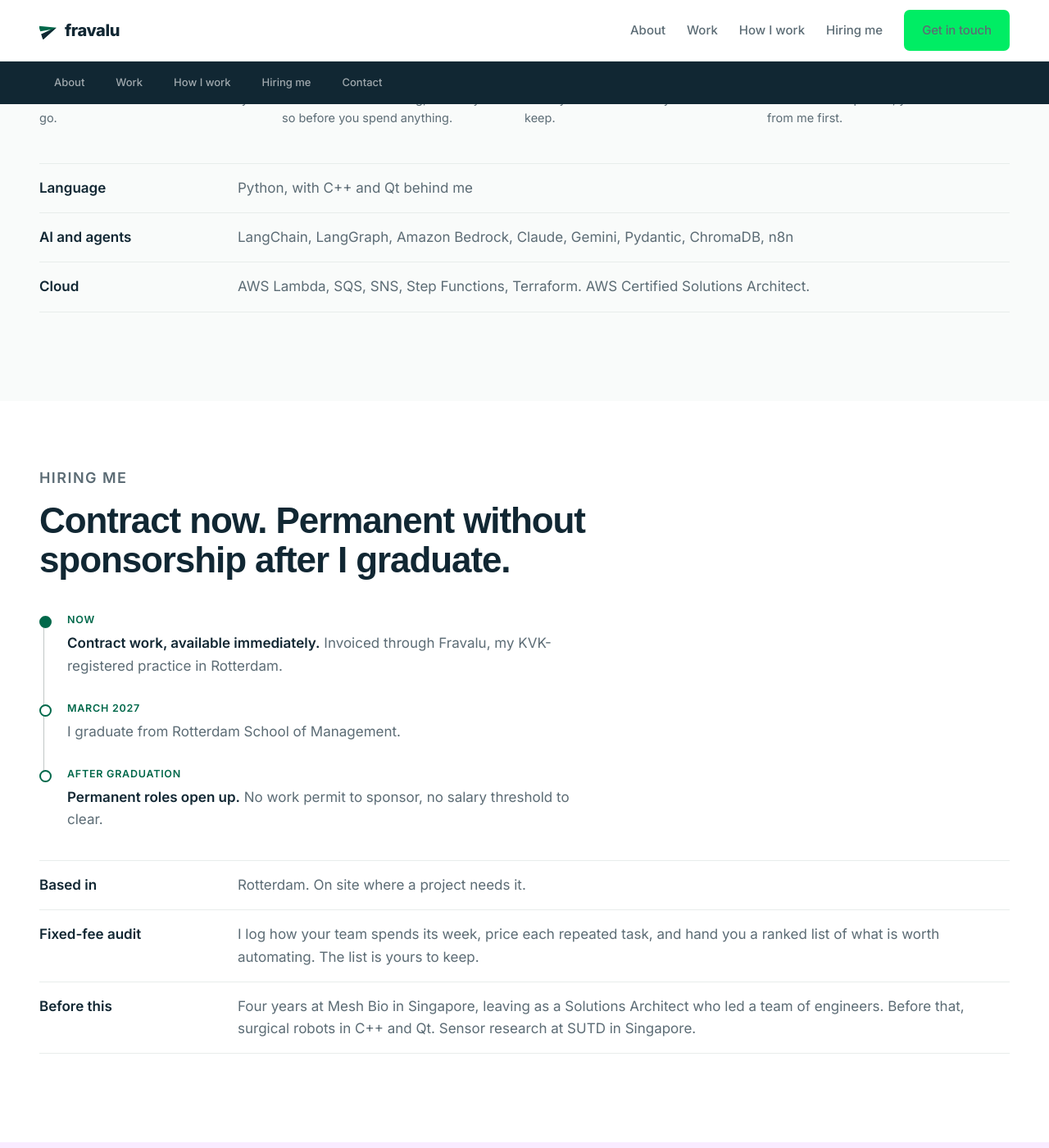
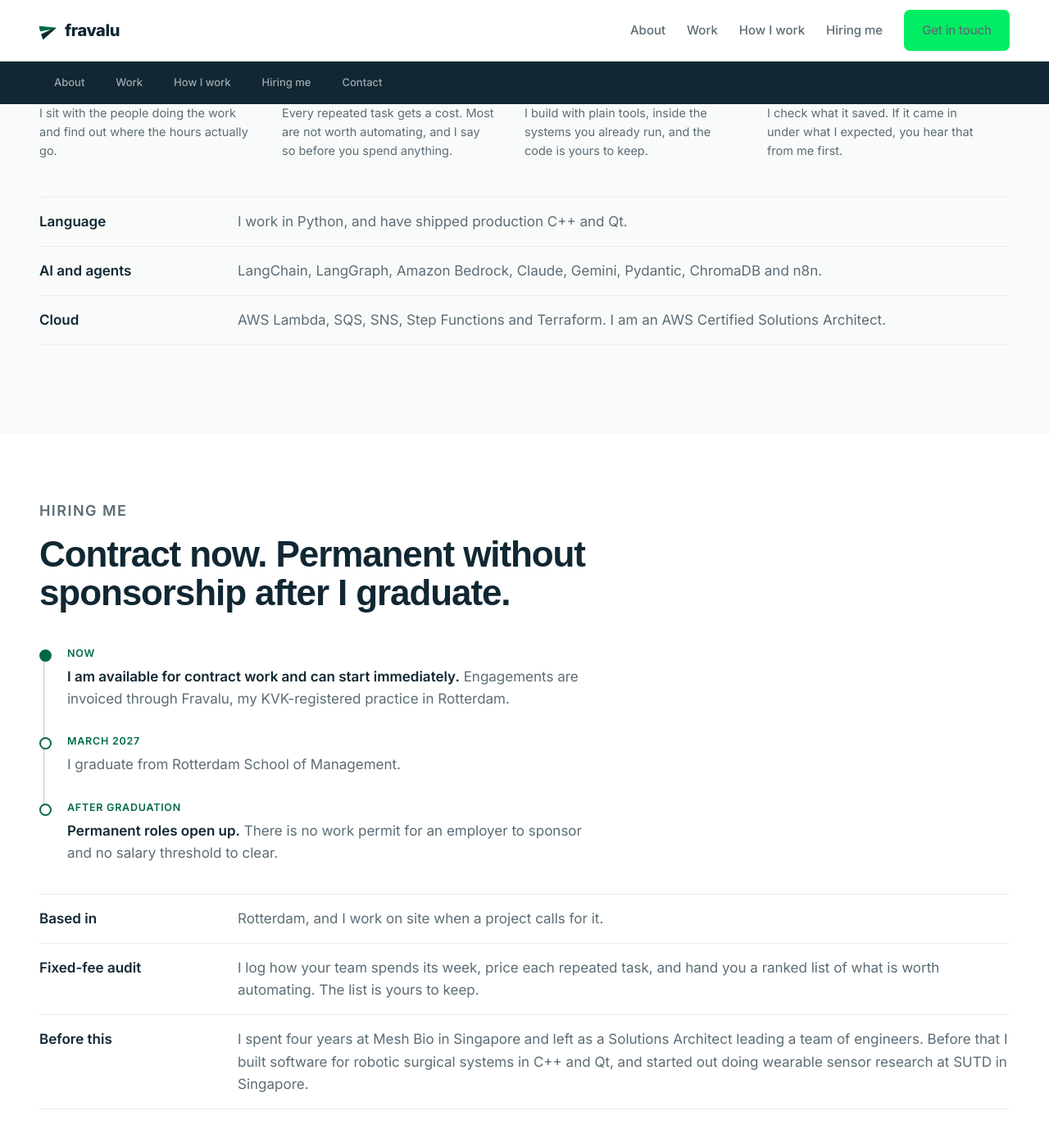
Before and after one commit to alvee1994/fra-valu-site, a Jekyll site: the page built from index.md, in a window 1280 px wide and 1400 px high, scrolled down 3046 px. Shown: the whole window at 82% size. Built offline with Jekyll 4.4.1, drawn with Linux system fonts in a browser that asks for light colours; some web fonts are replaced; some of the changed text lies outside the part shown.

Commit message:
Restore full sentences where the trim went too far
The previous pass cut justification, and took some copy down to fragments
with it. "Before that, surgical robots in C++ and Qt" reads as notes rather
than as writing.

Rewrite those as complete sentences across the hero, the work section, the
stack rows, the timeline and the background row, without putting the
explaining back.

Co-Authored-By: Claude Opus 5 <noreply@anthropic.com>

```diff
--- a/index.md
+++ b/index.md
@@ -10,7 +10,7 @@ permalink: /
 <section class="hero" id="top">
   <div class="wrap hero-inner">
     <h1>I turn manual processes<br><span class="accent">into production systems.</span></h1>
-    <p class="hero-lead">Four years building data pipelines across five markets. Now on my own, from Rotterdam.</p>
+    <p class="hero-lead">I spent four years building data pipelines across five markets, and now do that work on my own from Rotterdam.</p>
     <div class="cta-row">
       <a class="btn btn-primary" href="#contact">Get in touch</a>
       <a class="btn btn-outline-inverse" href="#work">See the work</a>
@@ -80,8 +80,8 @@ permalink: /
       <div>
         <p class="eyebrow">Built on my own</p>
         <h3>Electives navigator</h3>
-        <p>Every year my school hands students a stack of PDFs: a course overview, a schedule, an outline per class. None of it is a calendar. So everyone copies dates across by hand and hopes nothing clashes.</p>
-        <p>I built a tool that does all of it at once. Pick courses, see them on a real calendar, clashes flagged automatically, instructor backgrounds a click away.</p>
+        <p>Every year my school hands students a stack of PDFs: a course overview, a schedule, an outline per class. None of it is a calendar, so everyone copies the dates across by hand and hopes nothing clashes.</p>
+        <p>I built a tool that handles all of it at once. You pick your courses and see them on a real calendar, clashes are flagged automatically, and instructor backgrounds are a click away.</p>
         <p><b>My classmates use it now</b>, and I am working with RSM to keep it running for the years after mine. Built with the Pi coding agent.</p>
         <p><a class="btn btn-outline" href="https://alvee1994.github.io/mba27-electives/" rel="noopener" target="_blank">Open the navigator</a></p>
       </div>
@@ -126,7 +126,7 @@ permalink: /
       <div class="flow-step">
         <div class="flow-num">3</div>
         <h3>Build</h3>
-        <p>Plain tools, inside the systems you already run. The code is yours to keep.</p>
+        <p>I build with plain tools, inside the systems you already run, and the code is yours to keep.</p>
       </div>
       <div class="flow-step">
         <div class="flow-num">4</div>
@@ -138,15 +138,15 @@ permalink: /
     <dl class="spec" style="margin-top:44px">
       <div class="spec-row">
         <dt>Language</dt>
-        <dd>Python, with C++ and Qt behind me</dd>
+        <dd>I work in Python, and have shipped production C++ and Qt.</dd>
       </div>
       <div class="spec-row">
         <dt>AI and agents</dt>
-        <dd>LangChain, LangGraph, Amazon Bedrock, Claude, Gemini, Pydantic, ChromaDB, n8n</dd>
+        <dd>LangChain, LangGraph, Amazon Bedrock, Claude, Gemini, Pydantic, ChromaDB and n8n.</dd>
       </div>
       <div class="spec-row">
         <dt>Cloud</dt>
-        <dd>AWS Lambda, SQS, SNS, Step Functions, Terraform. AWS Certified Solutions Architect.</dd>
+        <dd>AWS Lambda, SQS, SNS, Step Functions and Terraform. I am an AWS Certified Solutions Architect.</dd>
       </div>
     </dl>
   </div>
@@ -162,7 +162,7 @@ permalink: /
     <ul class="timeline">
       <li class="tl-item is-now">
         <span class="tl-when">Now</span>
-        <p class="tl-what"><b>Contract work, available immediately.</b> Invoiced through Fravalu, my KVK-registered practice in Rotterdam.</p>
+        <p class="tl-what"><b>I am available for contract work and can start immediately.</b> Engagements are invoiced through Fravalu, my KVK-registered practice in Rotterdam.</p>
       </li>
       <li class="tl-item">
         <span class="tl-when">March 2027</span>
@@ -170,14 +170,14 @@ permalink: /
       </li>
       <li class="tl-item">
         <span class="tl-when">After graduation</span>
-        <p class="tl-what"><b>Permanent roles open up.</b> No work permit to sponsor, no salary threshold to clear.</p>
+        <p class="tl-what"><b>Permanent roles open up.</b> There is no work permit for an employer to sponsor and no salary threshold to clear.</p>
       </li>
     </ul>
 
     <dl class="spec">
       <div class="spec-row">
         <dt>Based in</dt>
-        <dd>Rotterdam. On site where a project needs it.</dd>
+        <dd>Rotterdam, and I work on site when a project calls for it.</dd>
       </div>
       <div class="spec-row">
         <dt>Fixed-fee audit</dt>
@@ -185,7 +185,7 @@ permalink: /
       </div>
       <div class="spec-row">
         <dt>Before this</dt>
-        <dd>Four years at Mesh Bio in Singapore, leaving as a Solutions Architect who led a team of engineers. Before that, surgical robots in C++ and Qt. Sensor research at SUTD in Singapore.</dd>
+        <dd>I spent four years at Mesh Bio in Singapore and left as a Solutions Architect leading a team of engineers. Before that I built software for robotic surgical systems in C++ and Qt, and started out doing wearable sensor research at SUTD in Singapore.</dd>
       </div>
     </dl>
   </div>
```
Also changed, not shown: other parts of index.md (+1 -1 lines).
